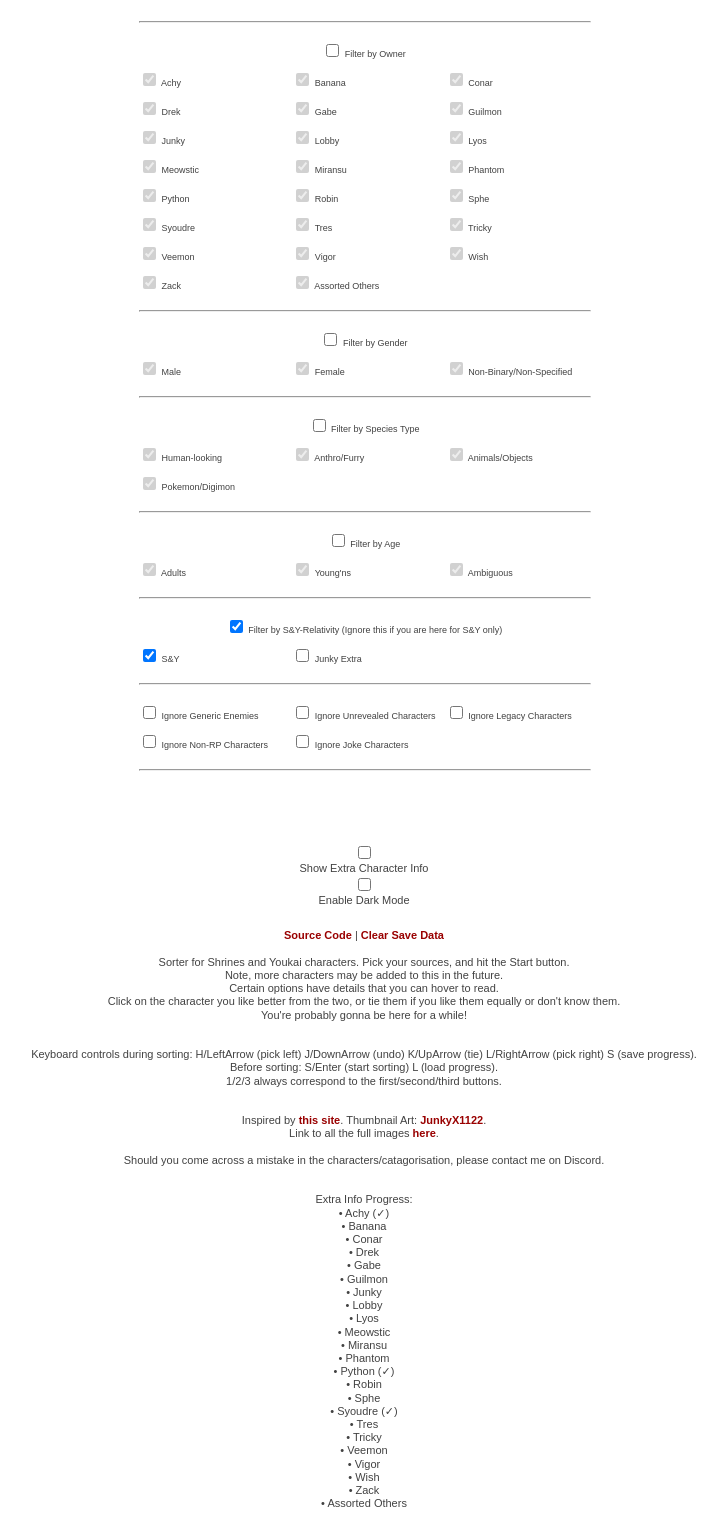
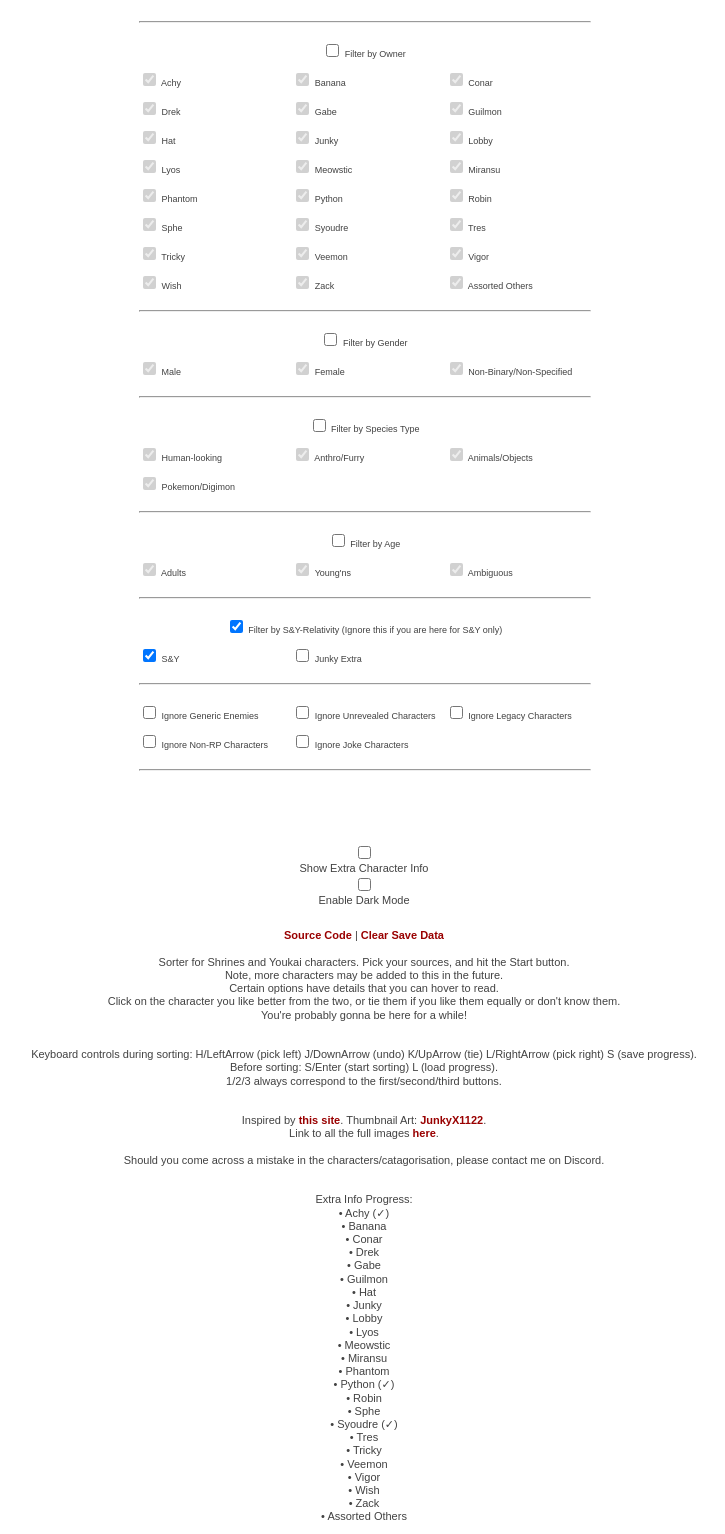
Before and after one commit to JunkyX1122/ShrinesAndYoukaiCharacterSorter, a plain HTML site: page index.html in a window 1280 px wide. Shown: the part 201-1735 px from the top of the page, without its empty margins (276-1001 px from the left). Drawn offline with Linux system fonts and the light colour scheme.

Commit message:
Hat Catagory

```diff
--- a/index.html
+++ b/index.html
@@ -158,6 +158,7 @@
 		<li>• Drek
 		<li>• Gabe
 		<li>• Guilmon
+		<li>• Hat
 		<li>• Junky
 		<li>• Lobby
 		<li>• Lyos
@@ -228,7 +229,8 @@
 		<p>March 9th, 2024 - Character bios for Achy's characters.</p>
 		<br>
 		<p>March 13th, 2024 - Self Insert Update</p>
-		<p>Since I can't make infinate websites, I've decided to add another catagory.<br>Now I can add extra characters to this sorter that don't have to be part of Shrines and Youkai.<br>To start things off, I've added some of my own non Shrines and Youkai characters.</p>
+		<p>Since I can't make infinate websites, I've decided to add another catagory.<br>Now I can add extra characters to this sorter that don't have to be part of Shrines and Youkai.<br>To start things off, I've added some of my own non Shrines and Youkai characters.</p><br>
+		<p>September 19th, 2024 - Sepperated Hat into his own catagory (more Hat characters to come).</p>
     </div>
 </div>
 </body>
--- a/src/js/data/2021-05-09.js
+++ b/src/js/data/2021-05-09.js
@@ -15,6 +15,7 @@ dataSet[dataSetVersion].options = [
 	  //{ name: "Drugs", key: "drugs" ,checked: true},
 	  { name: "Gabe", key: "gabe" ,checked: true},
 	  { name: "Guilmon", key: "guilmon" ,checked: true},
+	  { name: "Hat", key: "hat" ,checked: true},
 	  { name: "Junky", key: "junky" ,checked: true},
 	  { name: "Lobby", key: "lobby" ,checked: true},
 	  { name: "Lyos", key: "lyos" ,checked: true},
@@ -2947,6 +2948,19 @@ dataSet[dataSetVersion].characterData = [
     }
   },
 
+  //=========================================
+  //HAT
+  //=========================================
+  {
+    name: "Loftaire Kuafushi",
+    bio: "Placeholder Text (600 character limit).", img: "mD9Y7vq.png",
+    opts: { snytest: ["sny"],
+      owner: ["hat"],
+	  gender: ["male"],
+	  species: ["humanoid"],
+	  age: ["adult"]
+    }
+  },
 
   //=========================================
   //OTHERS
@@ -2989,16 +3003,6 @@ dataSet[dataSetVersion].characterData = [
       owner: ["others"],
 	  gender: ["male"],
 	  species: ["anthro"],
-	  age: ["adult"]
-    }
-  },
-  {
-    name: "Loftaire Kuafushi",
-    bio: "Placeholder Text (600 character limit).", img: "mD9Y7vq.png",
-    opts: { snytest: ["sny"],
-      owner: ["others"],
-	  gender: ["male"],
-	  species: ["humanoid"],
 	  age: ["adult"]
     }
   },
```
